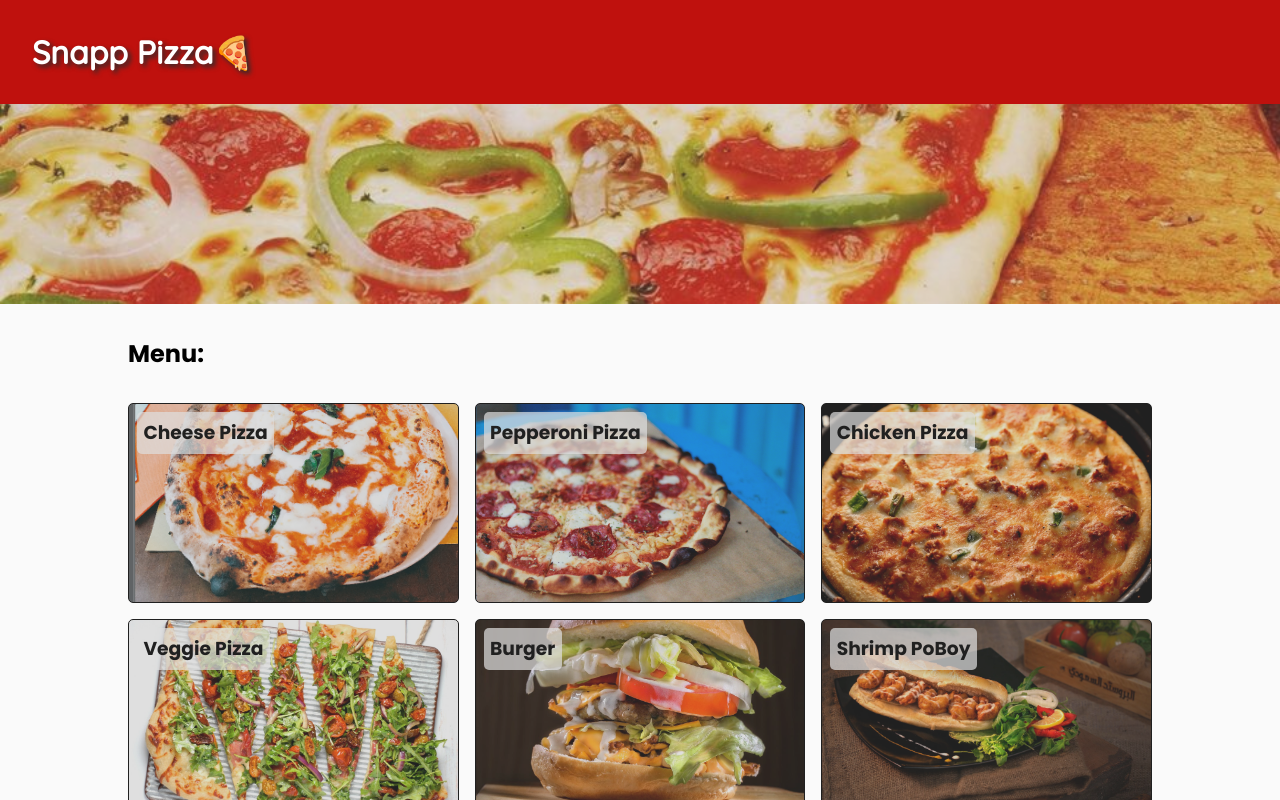
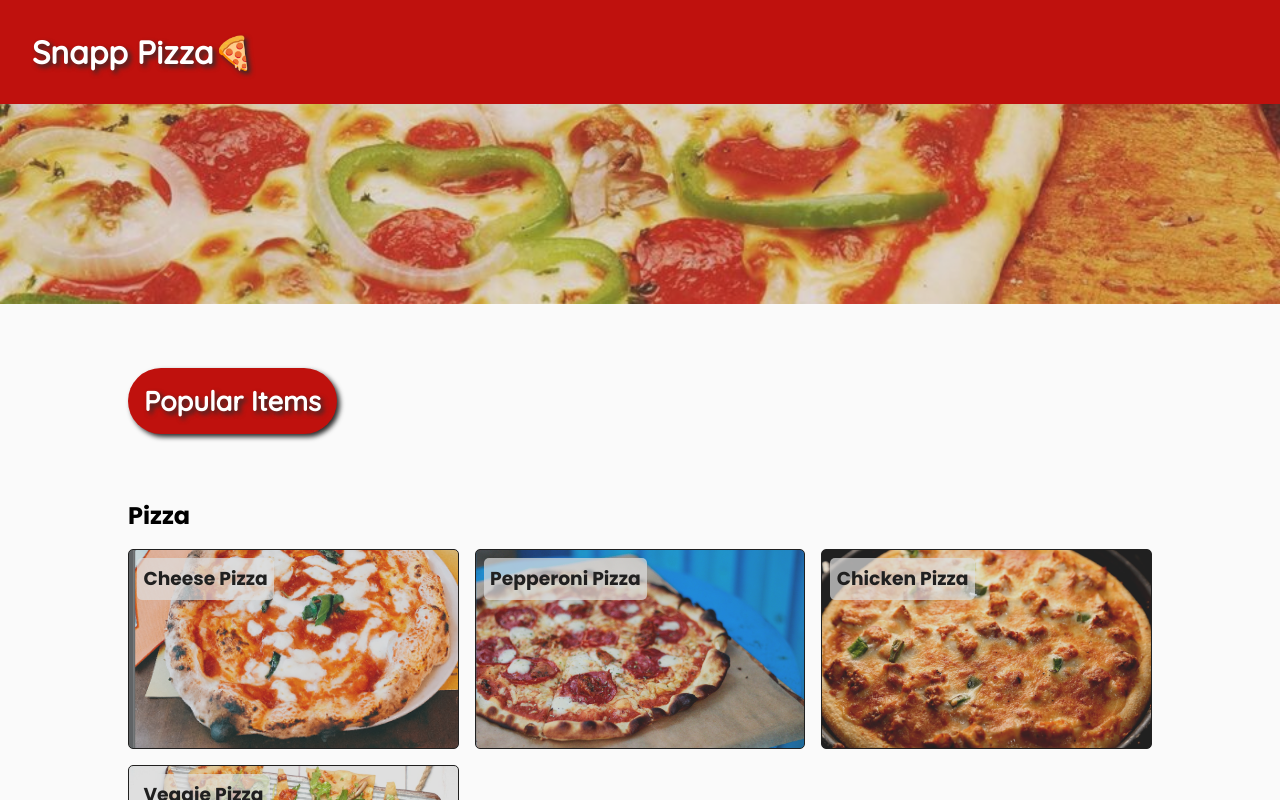
Before and after one commit to ark1980/pizza-shop, a React (Create React App) app: page / in a window 1280 px wide. Shown: the top 800 px of the page. Built offline with nearby package versions, Linux system fonts and the light colour scheme; a web font is replaced by a local one.

Commit message:
add food categories

```diff
--- a/src/data/FoodData.js
+++ b/src/data/FoodData.js
@@ -63,3 +63,14 @@ export const foodItems = [
     price: 4.5
   },
 ];
+
+export const allFoods = foodItems.reduce((res, food) => {
+  const foodCategory = food.section
+
+  if(!res[foodCategory]) {
+    res[foodCategory] = [];
+  }
+  res[foodCategory].push(food);
+
+  return res;
+}, {})
--- a/src/menu/Menu.js
+++ b/src/menu/Menu.js
@@ -1,26 +1,51 @@
 import styled from 'styled-components'
-import { foodItems } from '../data/FoodData';
+import { allFoods } from '../data/FoodData';
 import { FoodGrid } from '../Styles/foodGrid';
 import FoodItem from './FoodItem'
+import { Title } from '../Styles/title';
+import { pizzaRed } from '../Styles/colors.js';
 
 const MenuStyled = styled.div`
   width: 80%;
   margin: 2rem auto;
 
   h2 {
-    margin-bottom: 2rem;
+    margin: 2rem 0 1rem;
   }
 `;
+
+const MenuHeader = styled(Title)`
+   font-size: 1.7rem;
+  font-weight: bold;
+  background-color: ${pizzaRed};
+  display: inline-block;
+  padding: 1rem;
+  border-radius: 50px;
+  color: #ffffff;
+  text-shadow: 3px 3px 5px #2c2c2c;
+  box-shadow: 3px 3px 5px #2c2c2c;
+  margin: 2rem 0;
+`
+
+
 
 const Menu = () => {
   return (
     <MenuStyled>
-      <h2>Menu:</h2>
-      <FoodGrid>
-        {foodItems.map((food) => {
-          return <FoodItem key={food.id} food={food}/>
-        })}
-      </FoodGrid>
+      <MenuHeader>Popular Items</MenuHeader>
+      {
+        Object.entries(allFoods).map(([category, foods]) => (
+          <>
+          {console.log(category)}
+            <h2>{category}</h2>
+            <FoodGrid>
+              {foods.map(food => (
+                <FoodItem key={food.id} food={food} />
+              ))}
+            </FoodGrid>
+          </>
+        ))
+      }
     </MenuStyled>
   )
 }
--- a/src/navbar/Navbar.js
+++ b/src/navbar/Navbar.js
@@ -12,7 +12,7 @@ const NavbarStyled = styled.nav`
   color: #fff;
   font-size: 1.2rem;
   font-weight: bold;
-  text-shadow: 3px 3px 5px #2c2c2c
+  text-shadow: 3px 3px 5px #2c2c2c;
 `;
 
 const Logo = styled(Title)`
```
